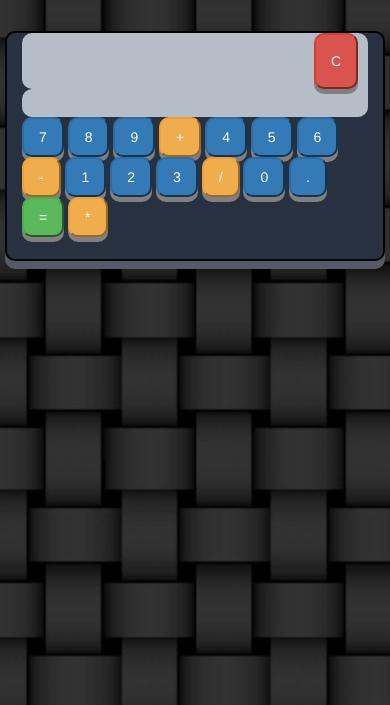
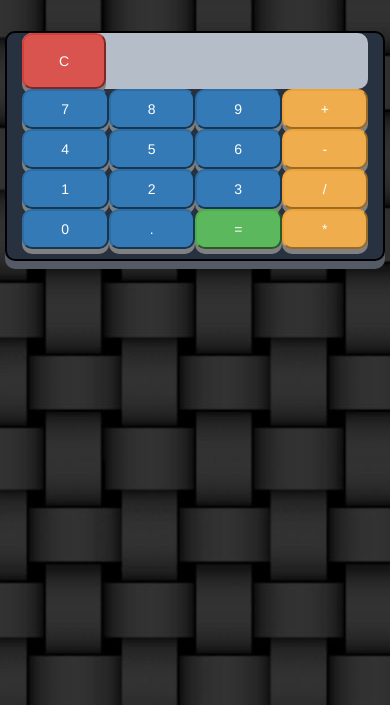
Before and after one commit to HueVang/calculator-assignment, a website: page public/views/index.html in a window 390 px wide. Shown: the part 139-844 px from the top of the page. Drawn offline with nearby package versions, Linux system fonts and the light colour scheme.

Commit message:
Added col-xs, col-sm, and col-md classes for input buttons.

```diff
--- a/public/views/index.html
+++ b/public/views/index.html
@@ -14,7 +14,7 @@
   <h1>Calculator</h1>
   <div id="calculator" class="container">
     <div id="screen" class="">
-      <button class="btn-danger col-lg-3" id="clear">C</button>
+      <button class="btn-danger col-xs-3 col-sm-3 col-md-3 col-lg-3" id="clear">C</button>
       <span id="input1" class="screen"></span>
       <span id="input2" class="screen"></span>
       <span id="input3" class="screen"></span>
@@ -22,22 +22,22 @@
     <div id="display">
     </div>
     <form id="buttons">
-      <input type="button" class="input btn-primary col-lg-3" id="7" value="7"/>
-      <input type="button" class="input btn-primary col-lg-3" id="8" value="8"/>
-      <input type="button" class="input btn-primary col-lg-3" id="9" value="9"/>
-      <button class="operation btn-warning col-lg-3" id="add">+</button>
-      <input type="button" class="input btn-primary col-lg-3" id="4" value="4"/>
-      <input type="button" class="input btn-primary col-lg-3" id="5" value="5"/>
-      <input type="button" class="input btn-primary col-lg-3" id="6" value="6"/>
-      <button class="operation btn-warning col-lg-3" id="subtract">-</button>
-      <input type="button" class="input btn-primary col-lg-3" id="1" value="1"/>
-      <input type="button" class="input btn-primary col-lg-3" id="2" value="2"/>
-      <input type="button" class="input btn-primary col-lg-3" id="3" value="3"/>
-      <button class="operation btn-warning col-lg-3" id="divide">/</button>
-      <input type="button" class="input btn-primary col-lg-3" id="0" value="0"/>
-      <input type="button" class="input btn-primary col-lg-3" id="." value="."/>
-      <button class="btn-success col-lg-3" id="equals">=</button>
-      <button class="operation btn-warning col-lg-3" id="multiply">*</button>
+      <input type="button" class="input btn-primary col-xs-3 col-sm-3 col-md-3 col-lg-3" id="7" value="7"/>
+      <input type="button" class="input btn-primary col-xs-3 col-sm-3 col-md-3 col-lg-3" id="8" value="8"/>
+      <input type="button" class="input btn-primary col-xs-3 col-sm-3 col-md-3 col-lg-3" id="9" value="9"/>
+      <button class="operation btn-warning col-md-3 col-xs-3 col-sm-3 col-lg-3" id="add">+</button>
+      <input type="button" class="input btn-primary col-xs-3 col-sm-3 col-md-3 col-lg-3" id="4" value="4"/>
+      <input type="button" class="input btn-primary col-xs-3 col-sm-3 col-md-3 col-lg-3" id="5" value="5"/>
+      <input type="button" class="input btn-primary col-xs-3 col-sm-3 col-md-3 col-lg-3" id="6" value="6"/>
+      <button class="operation btn-warning col-sm-3 col-xs-3 col-md-3 col-lg-3" id="subtract">-</button>
+      <input type="button" class="input btn-primary col-xs-3 col-sm-3 col-md-3 col-lg-3" id="1" value="1"/>
+      <input type="button" class="input btn-primary col-xs-3 col-sm-3 col-md-3 col-lg-3" id="2" value="2"/>
+      <input type="button" class="input btn-primary col-xs-3 col-sm-3 col-md-3 col-lg-3" id="3" value="3"/>
+      <button class="operation btn-warning col-xs-3 col-sm-3 col-md-3 col-lg-3" id="divide">/</button>
+      <input type="button" class="input btn-primary col-xs-3 col-sm-3 col-md-3 col-lg-3" id="0" value="0"/>
+      <input type="button" class="input btn-primary col-xs-3 col-sm-3 col-md-3 col-lg-3" id="." value="."/>
+      <button class="btn-success col-xs-3 col-sm-3 col-md-3 col-lg-3" id="equals">=</button>
+      <button class="operation btn-warning col-xs-3 col-sm-3 col-md-3 col-lg-3" id="multiply">*</button>
     </form>
   </div>
 </body>
```
